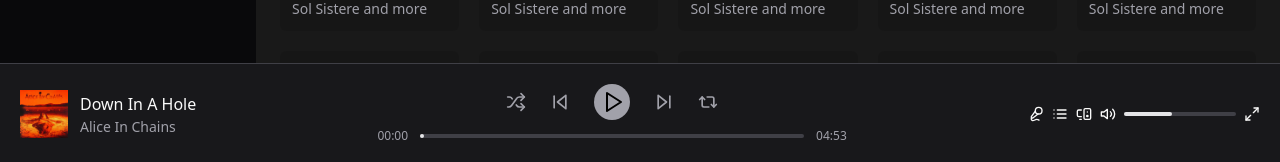
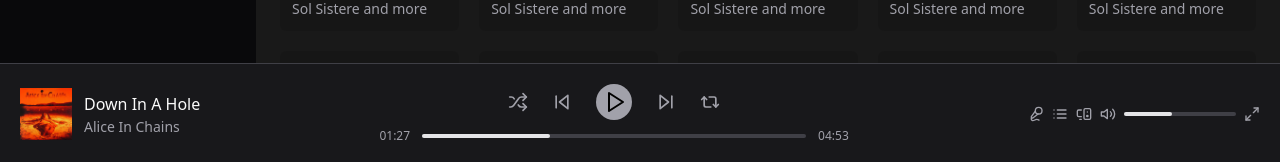
Before and after one commit to eriksgda/Spotify-Interface-clone, a React (Vite) app: page / in a window 1280 px wide. Shown: the part 636-798 px from the top of the page. Built offline with nearby package versions, Linux system fonts and the light colour scheme.

Commit message:
add footer component

```diff
--- a/src/app.tsx
+++ b/src/app.tsx
@@ -1,9 +1,8 @@
-import { ChevronLeft, ChevronRight, Play, Shuffle, SkipBack, SkipForward, Repeat2,
-  Mic2, Volume2, List, MonitorSpeaker, Maximize2 } from 'lucide-react';
-import AlbumFoto from './assets/album.jpg';
+import { ChevronLeft, ChevronRight } from 'lucide-react';
 import { AsideBar } from './components/AsideBar/aside';
 import { MainCard } from './components/mainCards/mainCard';
 import { MainPlaylist } from './components/PlaylistList/mainPlaylist';
+import { Footer } from './components/Footer/footer';
 
 export function App() {
 
@@ -11,7 +10,6 @@ export function App() {
     <div className="h-screen flex flex-col">
       <div className="flex flex-1">
           <AsideBar />
-
         <main className="flex-1 p-6 ml-64">
           <div className='flex items-center gap-2'>
             <button className='rounded-full bg-black/40 p-1'>
@@ -21,61 +19,13 @@ export function App() {
               <ChevronRight />
             </button>
           </div>
-
-
           <h1 className='font-semibold text-3xl mt-8'>Good Afternoon</h1>
-          <MainPlaylist/>
-
+          <MainPlaylist />
           <h2 className='font-semibold text-2xl mt-8'>Made For You</h2>
-          <MainCard/>
-
+          <MainCard />
         </main>
       </div>
-
-      <footer className="fixed bottom-0 w-screen bg-zinc-900 border-t border-zinc-700 p-5 flex items-center justify-between">
-        <div className='flex items-center gap-3'>
-          <img src={AlbumFoto} width={48} height={48} alt="Dirt do Alice In Chains" />
-          <div className='flex flex-col gap-px'>
-            <strong className='font-normal'>
-              Down In A Hole
-            </strong>
-            <span className='text-sm text-zinc-400'>
-              Alice In Chains
-            </span>
-          </div>
-        </div>
-
-        <div className='flex flex-col items-center gap-2'>
-          <div className='flex items-center gap-6'>
-            <Shuffle size={20} className=' text-zinc-400 hover:text-white transition-colors'/>
-            <SkipBack size={20} className=' text-zinc-400 hover:text-white transition-colors'/>
-            <button className='w-9 h-9 pl-0.5 flex items-center justify-center rounded-full bg-zinc-400 text-black hover:bg-white transition-colors'>
-              <Play />
-            </button>
-            <SkipForward size={20} className='text-zinc-400 hover:text-white transition-colors'/>
-            <Repeat2 size={20} className='text-zinc-400 hover:text-white transition-colors'/>
-          </div>
-          <div className='flex items-center gap-3'>
-            <span className='text-xs text-zinc-400'>00:00</span>
-            <div className='h-1 rounded-full w-96 bg-zinc-700'>
-              <div className='h-1 rounded-full bg-zinc-200 w-1'></div>
-            </div>
-            <span className='text-xs text-zinc-400'>04:53</span>
-          </div>
-        </div>
-        <div className='flex items-center gap-2'>
-          <Mic2 size={16}/>
-          <List size={16}/>
-          <MonitorSpeaker size={16}/>
-          <div className='flex items-center gap-2'>
-            <Volume2 size={16}/>
-            <div className='h-1 rounded-full w-28 bg-zinc-700'>
-              <div className='h-1 rounded-full bg-zinc-200 w-12'></div>
-            </div>
-          </div>
-          <Maximize2 size={16}/>
-        </div>
-      </footer>
+      <Footer />
     </div>
   )
 }
--- /dev/null
+++ b/src/components/Footer/display/buttons.tsx
@@ -0,0 +1,15 @@
+import { Play, Shuffle, SkipBack, SkipForward, Repeat2 } from 'lucide-react';
+
+export function Buttons(){
+  return(
+    <div className='flex items-center gap-6'>
+      <Shuffle size={20} className=' text-zinc-400 hover:text-white transition-colors'/>
+      <SkipBack size={20} className=' text-zinc-400 hover:text-white transition-colors'/>
+      <button className='w-9 h-9 pl-0.5 flex items-center justify-center rounded-full bg-zinc-400 text-black hover:bg-white transition-colors'>
+        <Play />
+      </button>
+      <SkipForward size={20} className='text-zinc-400 hover:text-white transition-colors'/>
+      <Repeat2 size={20} className='text-zinc-400 hover:text-white transition-colors'/>
+    </div>
+  )
+}
--- /dev/null
+++ b/src/components/Footer/display/displayButtons.tsx
@@ -0,0 +1,12 @@
+import { Buttons } from "./buttons";
+import { TimerMusic } from "./timer";
+
+export function Display(){
+  return(
+    <div className='flex flex-col items-center gap-2'>
+      <Buttons />
+      <TimerMusic />
+    </div>
+
+  )
+}
--- /dev/null
+++ b/src/components/Footer/display/timer.tsx
@@ -0,0 +1,11 @@
+export function TimerMusic(){
+  return(
+    <div className='flex items-center gap-3'>
+      <span className='text-xs text-zinc-400'>01:27</span>
+      <div className='h-1 rounded-full w-96 bg-zinc-700'>
+        <div className='h-1 rounded-full bg-zinc-200 w-32'></div>
+      </div>
+      <span className='text-xs text-zinc-400'>04:53</span>
+    </div>
+  )
+}
--- /dev/null
+++ b/src/components/Footer/footer.tsx
@@ -0,0 +1,13 @@
+import { Display } from "./display/displayButtons";
+import { MusicName } from "./musicName";
+import { OptionsButton } from "./options";
+
+export function Footer(){
+  return(
+    <footer className="fixed bottom-0 w-screen bg-zinc-900 border-t border-zinc-700 p-5 flex items-center justify-between">
+        <MusicName />
+        <Display />
+        <OptionsButton />
+    </footer>
+  )
+}
--- /dev/null
+++ b/src/components/Footer/musicName.tsx
@@ -0,0 +1,17 @@
+import AlbumFoto from '../../assets/album.jpg';
+
+export function MusicName(){
+  return(
+    <div className='flex items-center gap-3'>
+      <img src={AlbumFoto} width={52} height={52} alt="Dirt do Alice In Chains" />
+      <div className='flex flex-col gap-px'>
+        <strong className='font-normal'>
+          Down In A Hole
+        </strong>
+        <span className='text-sm text-zinc-400'>
+          Alice In Chains
+        </span>
+      </div>
+    </div>
+  )
+}
--- /dev/null
+++ b/src/components/Footer/options.tsx
@@ -0,0 +1,19 @@
+import { Mic2, Volume2, List, MonitorSpeaker, Maximize2 } from 'lucide-react';
+
+export function OptionsButton(){
+  return(
+    <div className='flex items-center gap-2'>
+      <Mic2 size={16} className='text-zinc-400 hover:text-white transition-colors'/>
+      <List size={16} className='text-zinc-400 hover:text-white transition-colors'/>
+      <MonitorSpeaker size={16} className='text-zinc-400 hover:text-white transition-colors'/>
+      <div className='flex items-center gap-2'>
+        <Volume2 size={16} className='text-zinc-400 hover:text-white transition-colors'/>
+        <div className='h-1 rounded-full w-28 bg-zinc-700'>
+          <div className='h-1 rounded-full bg-zinc-200 w-12'>
+          </div>
+        </div>
+      </div>
+      <Maximize2 size={16} className='text-zinc-400 hover:text-white transition-colors'/>
+    </div>
+  )
+}
```
